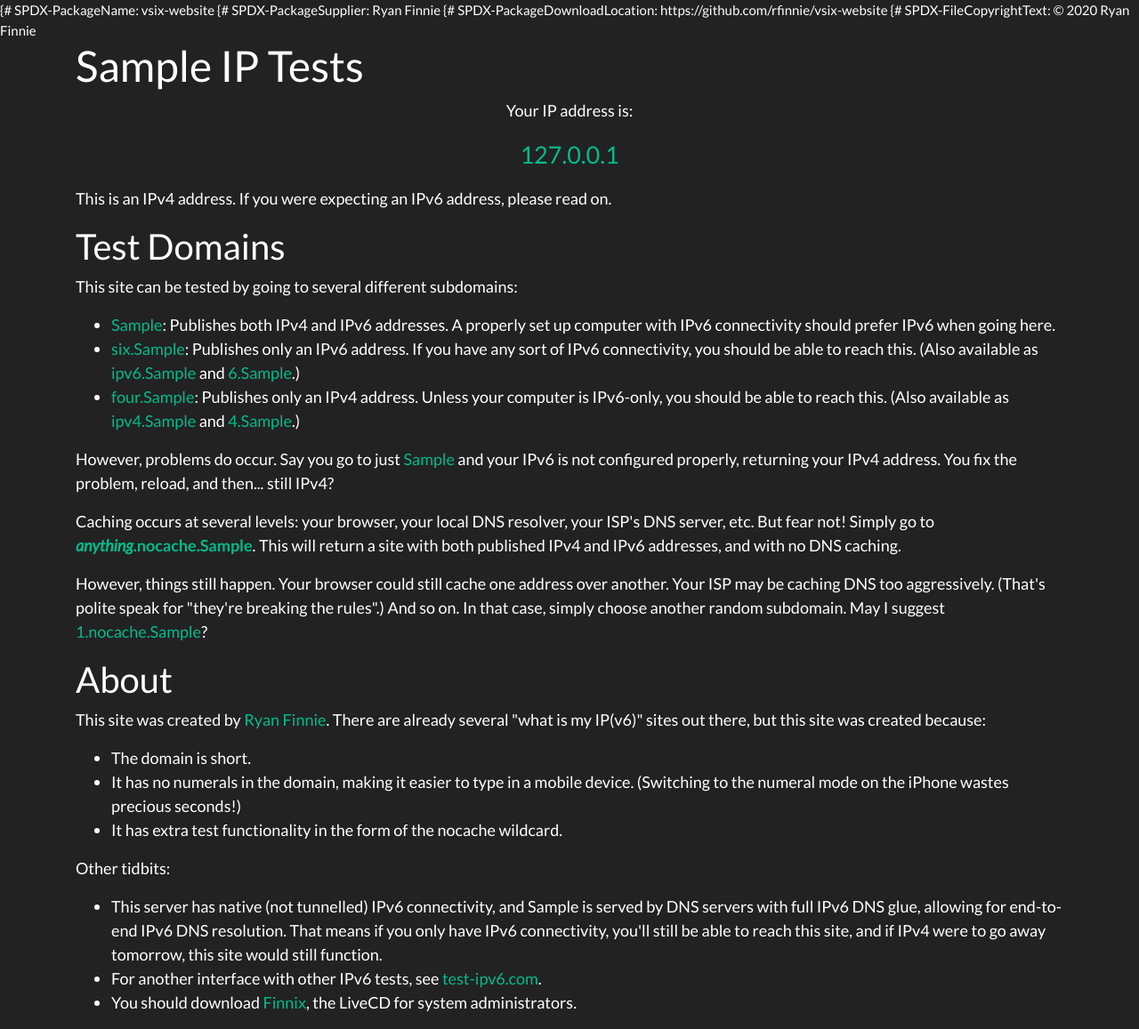
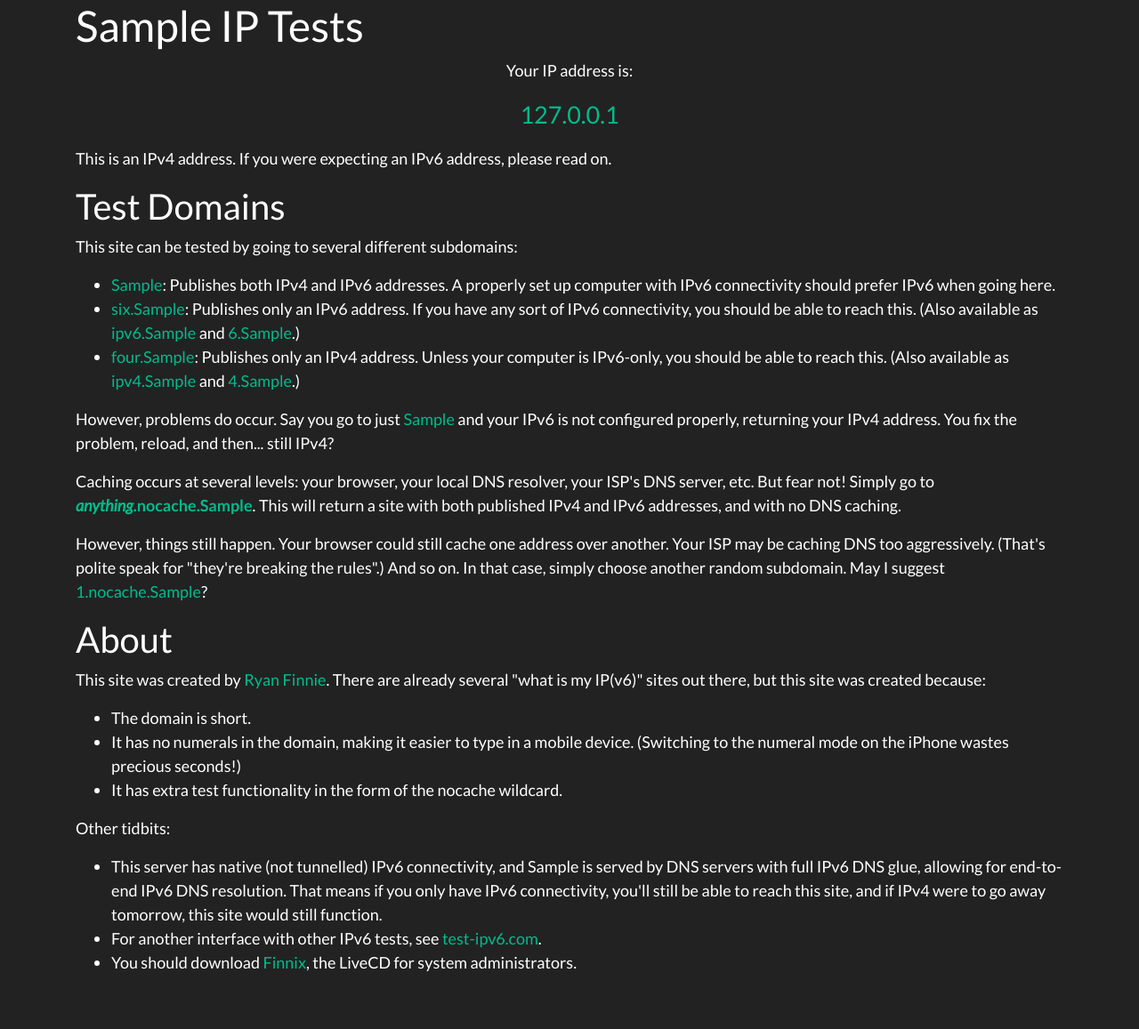
Before and after one commit to rfinnie/vsix-website, a Django app: template vsix/templates/vsix/index.html in a window 1280 px wide. Shown: the whole page at 89% size. After the commit the page ends 1093 px from the top, so only its background shows below. Run offline with Django 3.2, Linux system fonts and the light colour scheme; the template is opened without the code that fills it: most values are stand-ins (such as "Sample title", 1, 10 or a date in 2020); some libraries are stand-ins or nearby versions.

Commit message:
Fix jinja2 comment invocation

```diff
--- a/vsix/templates/vsix/index.html
+++ b/vsix/templates/vsix/index.html
@@ -1,8 +1,8 @@
-{# SPDX-PackageName: vsix-website
-{# SPDX-PackageSupplier: Ryan Finnie <ryan@finnie.org>
-{# SPDX-PackageDownloadLocation: https://github.com/rfinnie/vsix-website
-{# SPDX-FileCopyrightText: © 2020 Ryan Finnie <ryan@finnie.org>
-{# SPDX-License-Identifier: MPL-2.0 #}
+{#- SPDX-PackageName: vsix-website #}
+{#- SPDX-PackageSupplier: Ryan Finnie <ryan@finnie.org> #}
+{#- SPDX-PackageDownloadLocation: https://github.com/rfinnie/vsix-website #}
+{#- SPDX-FileCopyrightText: © 2020 Ryan Finnie <ryan@finnie.org> #}
+{#- SPDX-License-Identifier: MPL-2.0 #}
 {% load static %}
 <!DOCTYPE HTML>
 <html lang="en">
```
